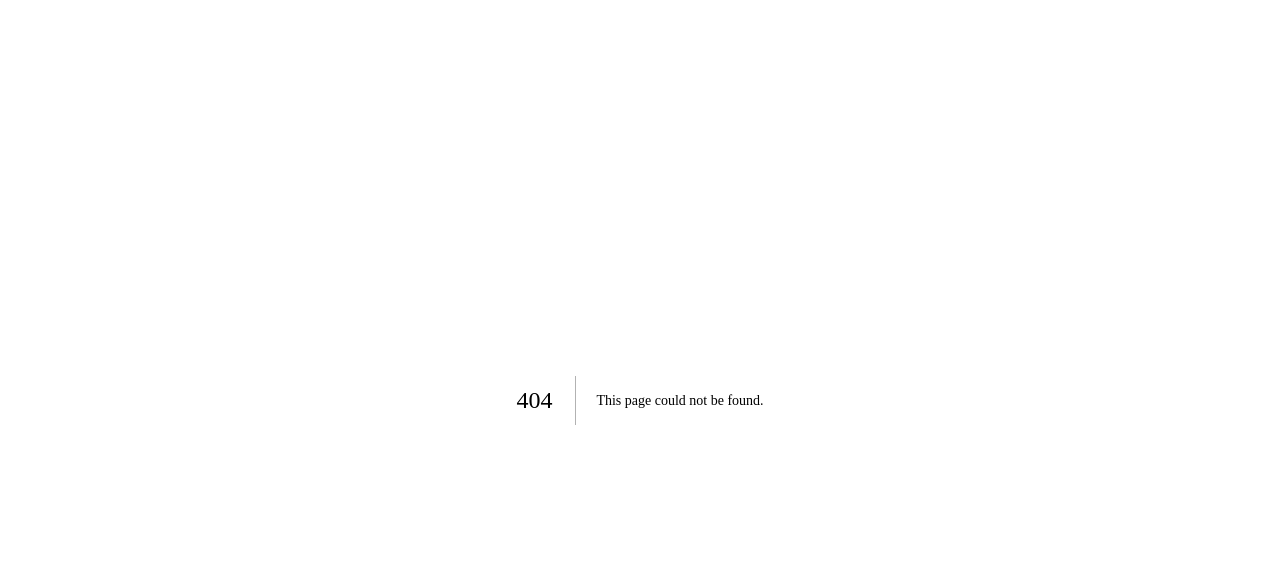
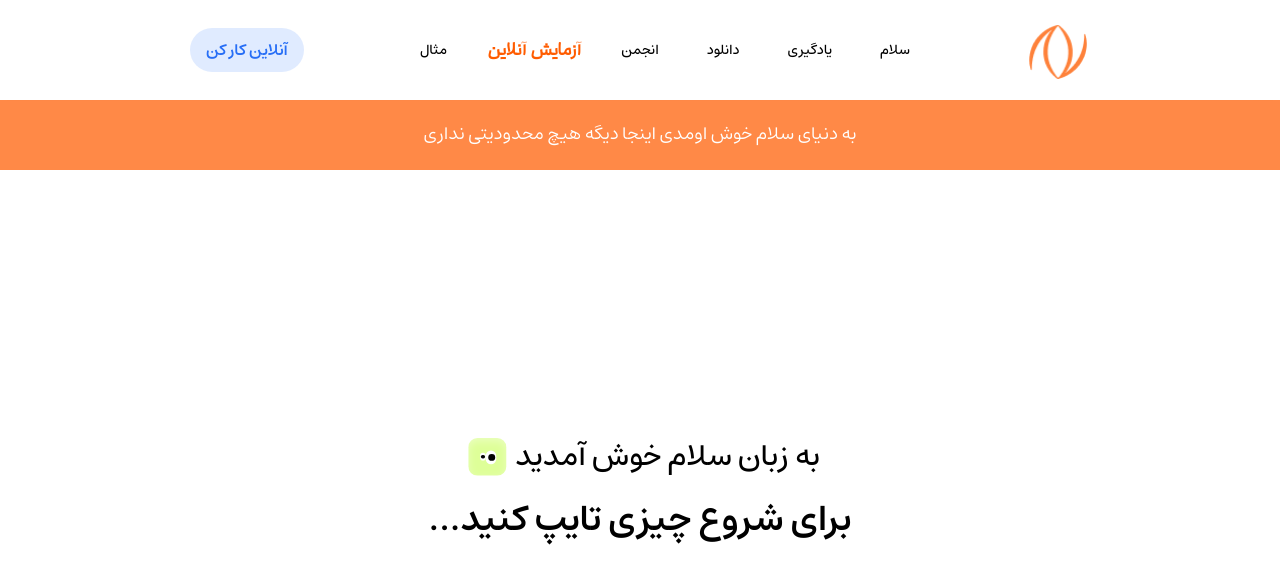
Before and after one commit to SalamLang/Salam-Website, a Next.js app: page /Playground in a window 1280 px wide. Before the commit this address had no page. Shown: the top 584 px of the page. Built offline with nearby package versions, Linux system fonts and the light colour scheme.

Commit message:
(fix) badge "آنلاین کار کن" has been linked to "/Playground"

```diff
--- /dev/null
+++ b/src/app/(WithoutFooter)/Playground/page.jsx
@@ -0,0 +1,19 @@
+// page.jsx
+import PlaygroundOnline from "@/components/templates/PlaygroundOnline";
+import { PlaygroundContext } from "@/utils/contexts/Playground";
+import React from "react";
+
+export const metadata = {
+  title: "playground",
+  description: "salam language",
+};
+
+export default function Playground() {
+  return (
+    <div className="w-full h-full flex flex-col flex-grow">
+      <PlaygroundContext>
+        <PlaygroundOnline />
+      </PlaygroundContext>
+    </div>
+  );
+}
--- a/src/components/molecules/SecondMenuList.jsx
+++ b/src/components/molecules/SecondMenuList.jsx
@@ -1,3 +1,4 @@
+import Link from "next/link";
 import Logo from "../atoms/Logo";
 import { Badge } from "../common/Badge";
 import NavItem from "./NavItem";
@@ -48,7 +49,11 @@ function SecondMenuList() {
           مثال
         </NavItem>
       </ul>
-      <Badge className="!text-base !font-Estedad-SemiBold">آنلاین کار کن</Badge>
+      <Link href={getRoute("playground")}>
+        <Badge className="!text-base !font-Estedad-SemiBold">
+          آنلاین کار کن
+        </Badge>
+      </Link>
     </div>
   );
 }
```
